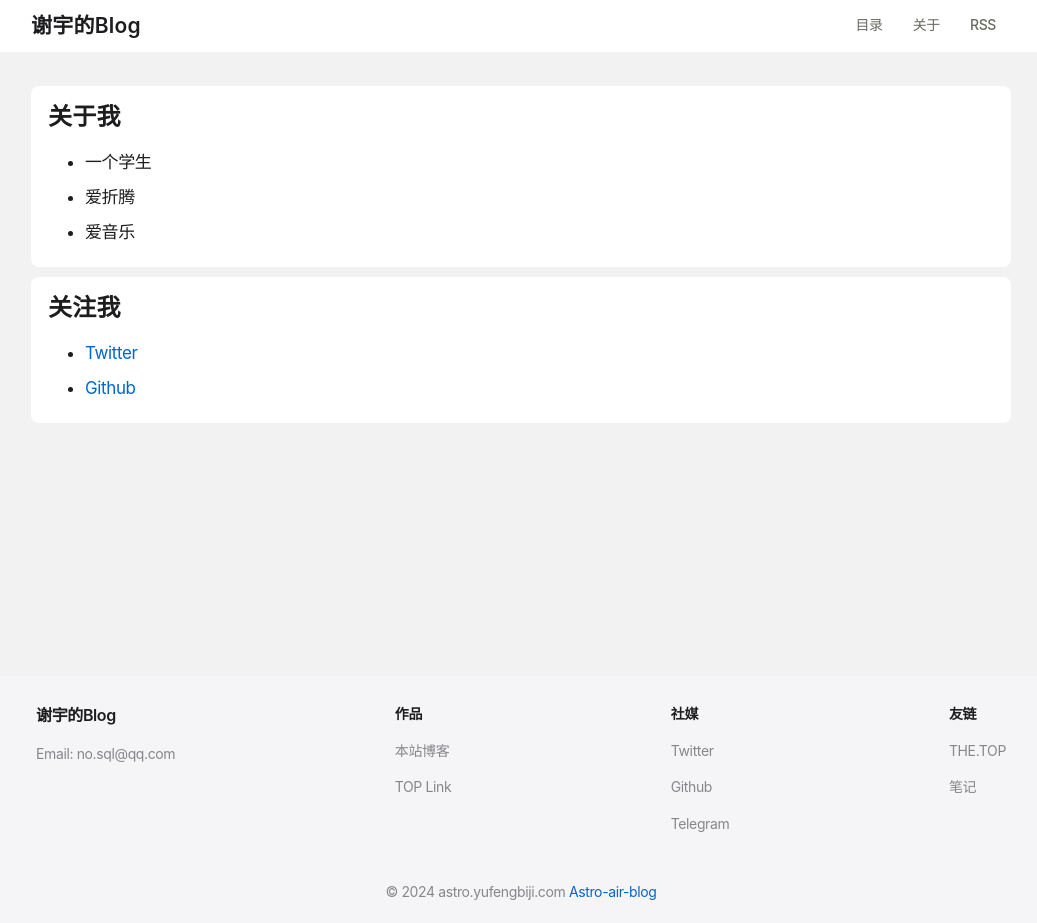
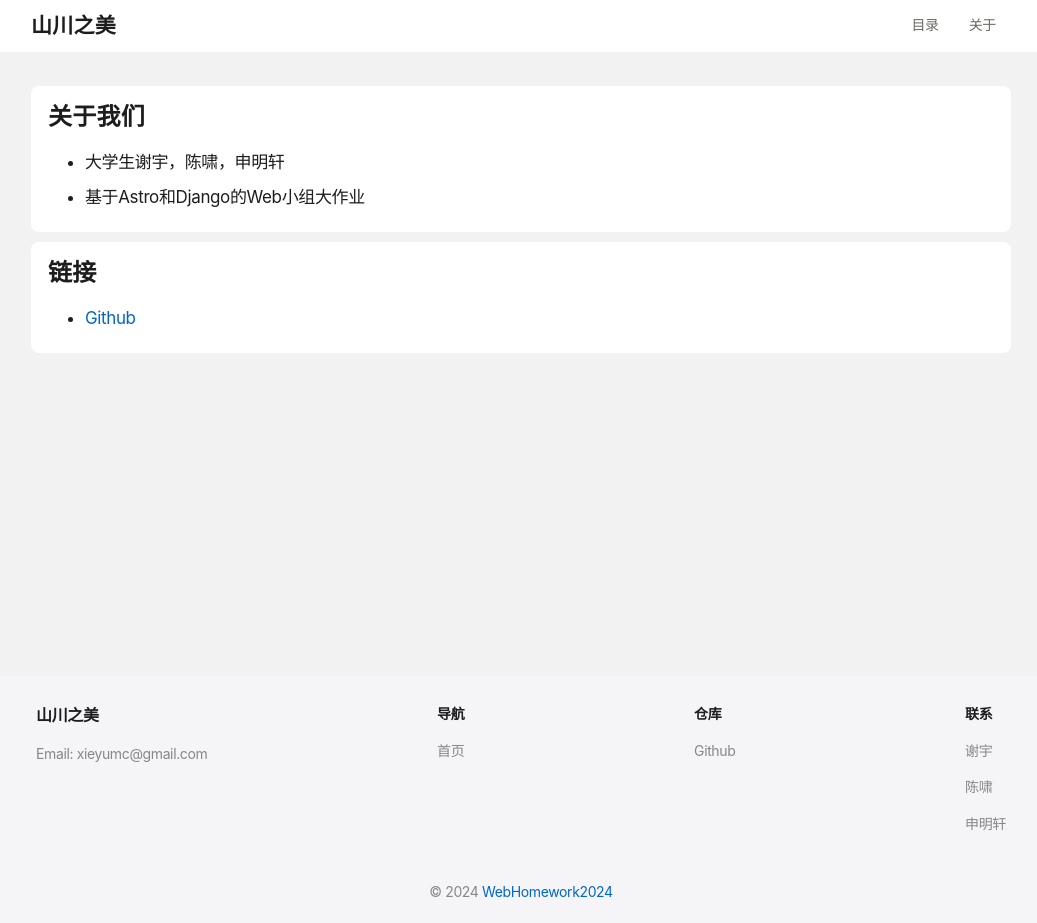
Before and after one commit to xieyumc/WebHomework2024, an Astro site: page /about in a window 1280 px wide. Shown: the whole page, without its empty margins (119-1156 px from the left). Built offline with nearby package versions, Linux system fonts and the light colour scheme; Astro itself is replaced by a stand-in of ours.

Commit message:
Docs:Update Information

```diff
--- a/src/components/Footer.astro
+++ b/src/components/Footer.astro
@@ -17,22 +17,23 @@ const year = date.getFullYear();
           </div>
 
           <div class="item products">
-            <div class="item-title">作品</div>
-            <a href="/" target="_blank">本站博客</a>
-            <a href="https://the.top" target="_blank">TOP Link</a>
+            <div class="item-title">导航</div>
+            <a href="/" target="_blank">首页</a>
+
           </div>
 
           <div class="item community">
-            <div class="item-title">社媒</div>
-            <a href="https://twitter.com/austinit" target="_blank">Twitter</a>
-            <a href="https://github.com/austin2035" target="_blank">Github</a>
-            <a href="https://t.me/austin2035" target="_blank">Telegram</a>
+            <div class="item-title">仓库</div>
+
+            <a href="https://github.com/xieyumc/WebHomework2024" target="_blank">Github</a>
+
           </div>
 
           <div class="item resources">
-            <div class="item-title">友链</div>
-            <a href="https://the.top" target="_blank">THE.TOP</a>
-            <a href="https://yufengbiji.com" target="_blank">笔记</a>
+            <div class="item-title">联系</div>
+            <a href="https://github.com/xieyumc" target="_blank">谢宇</a>
+            <a href="https://github.com/shangshan111-1" target="_blank">陈啸</a>
+            <a href="https://github.com/chikaGorge" target="_blank">申明轩</a>
           </div>
 
         </div>
@@ -40,7 +41,7 @@ const year = date.getFullYear();
       <div class="bottom">
         <div class="copyright">
           &copy; {`${year} ${SITE_NAME}`}
-          <a href="//github.com/austin2035/astro-air-blog">Astro-air-blog</a>
+          <a href="https://github.com/xieyumc/WebHomework2024">WebHomework2024</a>
         </div>
       </div>
     </div>
--- a/src/components/Navigation.astro
+++ b/src/components/Navigation.astro
@@ -15,9 +15,6 @@ import { SITE_TITLE } from "../consts";
           <div class="nav-item-wrapper">
             <a href="/about" class="nav-item-content">关于</a>
           </div>
-          <div class="nav-item-wrapper">
-            <a href="/rss.xml" class="nav-item-content" target="_blank">RSS</a>
-          </div>
         </div>
       </div>
     </div>
--- a/src/consts.js
+++ b/src/consts.js
@@ -1,11 +1,11 @@
-export const SITE_TITLE = `谢宇的Blog`;
+export const SITE_TITLE = `山川之美`;
 export const SITE_DESCRIPTION = 'Site Description';
-export const SITE_EMAIL = 'no.sql@qq.com'
-export const SITE_NAME = 'astro.yufengbiji.com';
-export const SITE_URL = "https://astro.yufengbiji.com";
+export const SITE_EMAIL = 'xieyumc@gmail.com'
+export const SITE_NAME = '';
+export const SITE_URL = "https://web-homework2024.vercel.app";
 export const SITE_LANG = "zh-CN";
 
 // Author, used only when author is not specified on the page,
 // has lower priority than the author specified in the md file.
 // 作者信息，仅用在文章没有指定作者的时候，优先显示在 md 文件中指定的作者。
-export const SITE_AUTHOR = "Austin";
+export const SITE_AUTHOR = "谢宇";
--- a/src/pages/about.astro
+++ b/src/pages/about.astro
@@ -6,25 +6,21 @@ import BaseLayout from "../layouts/BaseLayout.astro";
   <section class="archive">
     <div class="section-content section-tag">
       <div class="archive-tag">
-        <h2 class="tag-header">关于我</h2>
+        <h2 class="tag-header">关于我们</h2>
         <div class="tag-post-list">
           <ul>
-            <li>一个学生</li>
-            <li>爱折腾</li>
-            <li>爱音乐</li>
+            <li>大学生谢宇，陈啸，申明轩</li>
+            <li>基于Astro和Django的Web小组大作业</li>
           </ul>
         </div>
       </div>
 
       <div class="archive-tag">
-        <h2 class="tag-header">关注我</h2>
+        <h2 class="tag-header">链接</h2>
         <div class="tag-post-list">
           <ul>
             <li>
-              <a href="https://twitter.com/austinit" target="_blank"> Twitter</a>
-            </li>
-            <li>
-              <a href="https://github.com/austin2035" target="_blank">Github</a>
+              <a href="https://github.com/xieyumc/WebHomework2024" target="_blank">Github</a>
             </li>
           </ul>
         </div>
```
